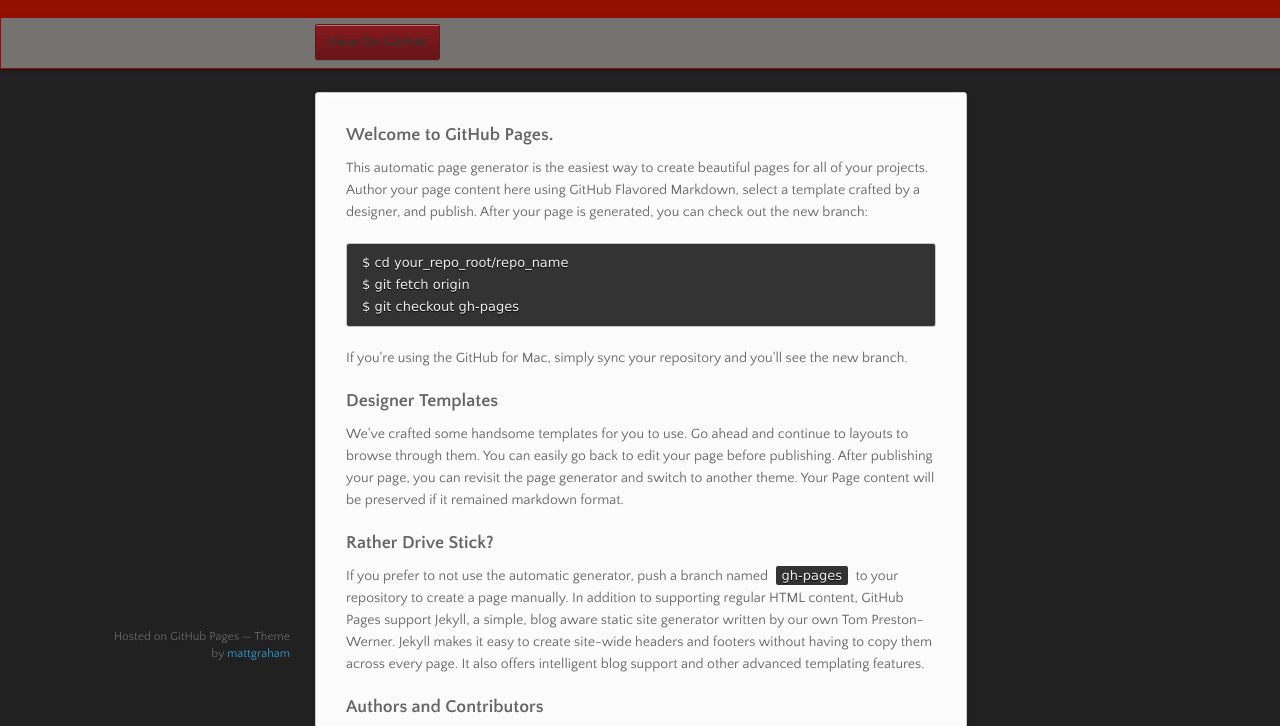
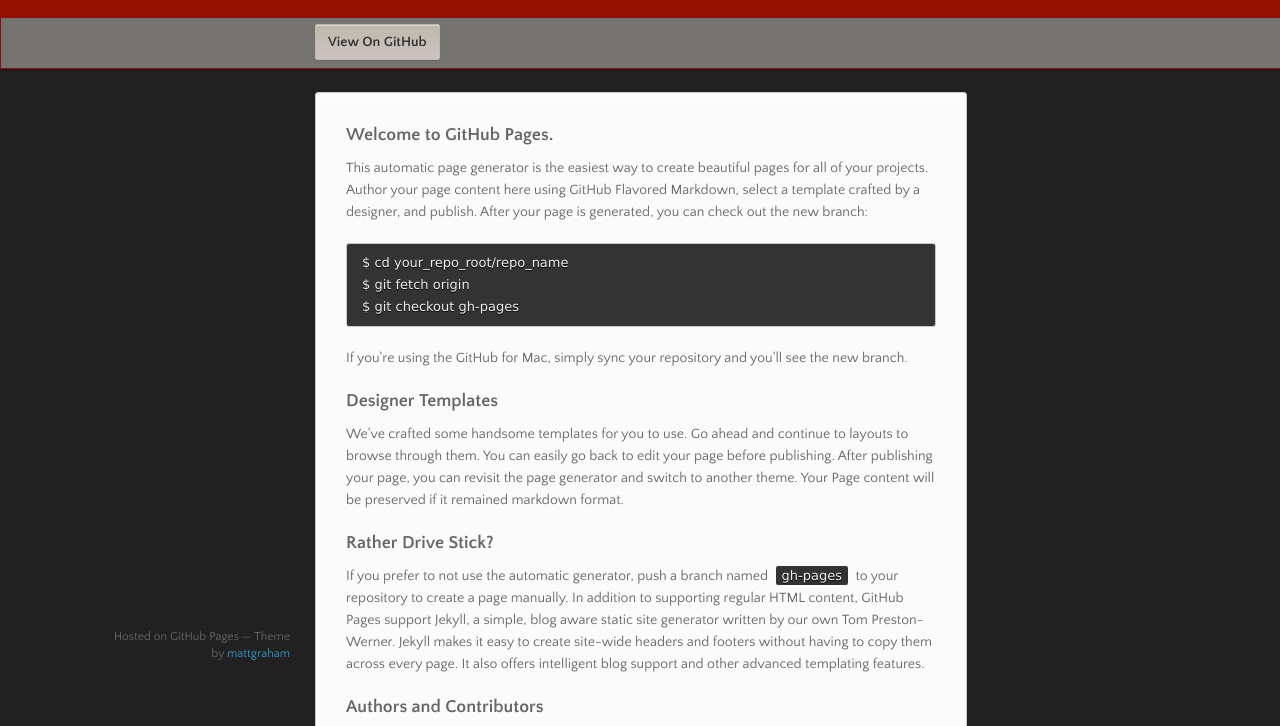
Before and after one commit to GHElaine/ghelaine.github, a plain HTML site: page index.html in a window 1280 px wide. Shown: the part 98-824 px from the top of the page. Drawn offline with nearby package versions, Linux system fonts and the light colour scheme.

Commit message:
change button color

```diff
--- a/stylesheets/styles.css
+++ b/stylesheets/styles.css
@@ -709,13 +709,13 @@ header p {
   padding-right: 10px;
 }
 #banner .button {
-  border: 1px solid #671518;
-  background: -webkit-gradient(linear, 50% 0%, 50% 100%, color-stop(0%, #861A1E), color-stop(100%, #671518));
-  background: -webkit-linear-gradient(#861A1E, #671518);
-  background: -moz-linear-gradient(#861A1E, #671518);
-  background: -o-linear-gradient(#861A1E, #671518);
-  background: -ms-linear-gradient(#861A1E, #671518);
-  background: linear-gradient(#861A1E, #671518);
+  border: 1px solid #BDB9AC;
+  background: -webkit-gradient(linear, 50% 0%, 50% 100%, color-stop(0%, #BDB9AC), color-stop(100%, #CDC3C3));
+  background: -webkit-linear-gradient(#BDB9AC, #CDC3C3);
+  background: -moz-linear-gradient(#BDB9AC, #CDC3C3);
+  background: -o-linear-gradient(#BDB9AC, #CDC3C3);
+  background: -ms-linear-gradient(#BDB9AC, #CDC3C3);
+  background: linear-gradient(#BDB9AC, #CDC3C3);
   -moz-border-radius: 2px;
   -webkit-border-radius: 2px;
   -o-border-radius: 2px;
```
